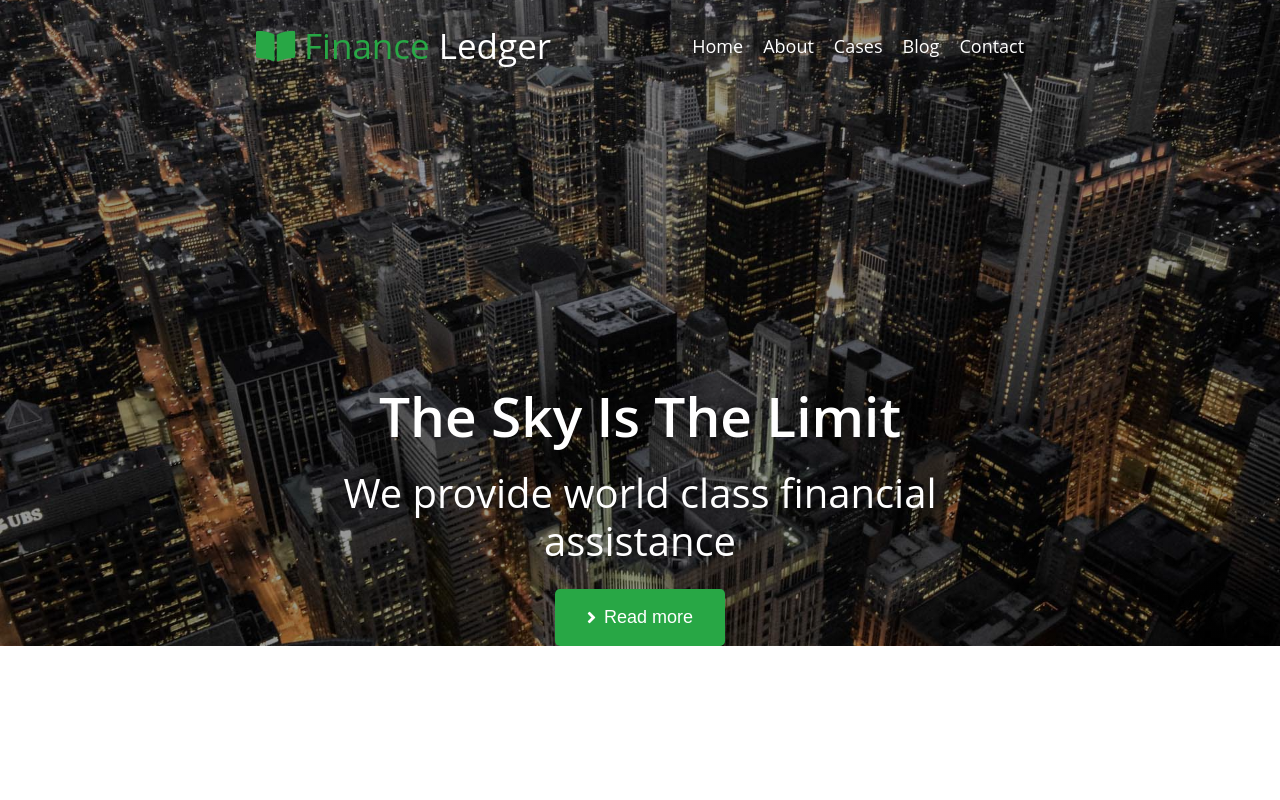
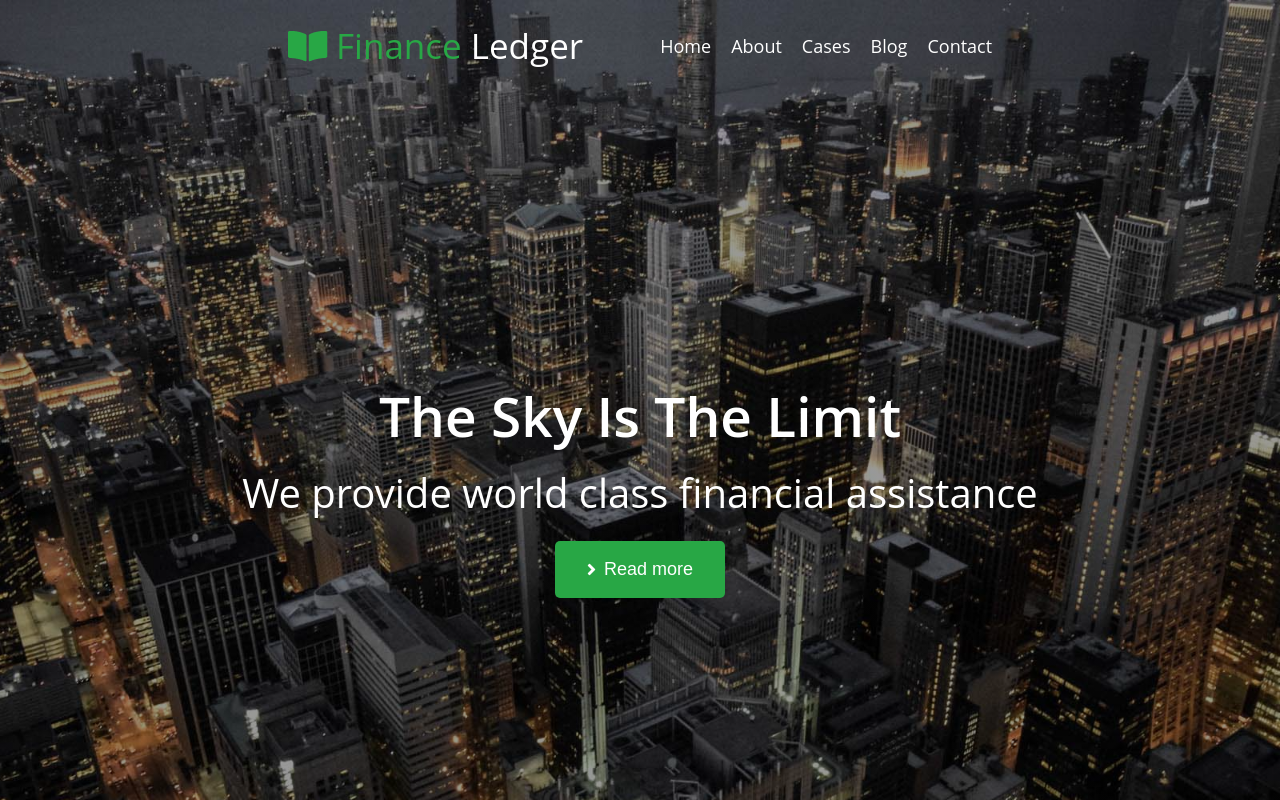
Before and after one commit to Taras-Roboteckyi/Finance_ledger, a React (Create React App) app: page / in a window 1280 px wide. Shown: the top 800 px of the page. Built offline with nearby package versions, Linux system fonts and the light colour scheme.

Commit message:
add hero section

```diff
--- a/src/components/Header/Header.styled.jsx
+++ b/src/components/Header/Header.styled.jsx
@@ -11,9 +11,9 @@ export const Heading = styled.header`
   /* animation: animateY 1000ms; */
   transition: transform 2000ms cubic-bezier(0.4, 0, 0.2, 1);
   background-color: ${prop => (prop.scrolled ? 'rgba(0, 0, 0, 0.6)' : 'unset')};
-  @media (max-width: 480px) {
+  /* @media (max-width: 480px) {
     width: 480px;
-  }
+  } */
 
   /*   @keyframes animateY {
     0% {
@@ -28,14 +28,26 @@ export const Heading = styled.header`
       transform: translateY(0);
     }
   } */
+  @media (min-width: ${props => props.theme.breakpoints.tablet}) {
+    padding-bottom: 0px;
+  }
+
+  @media (min-width: ${props => props.theme.breakpoints.desktop}) {
+    padding-top: 35px;
+  }
 `;
 
 export const HeaderContainer = styled.div`
+  /* padding-left: 20px;
+  padding-right: 20px; */
   @media (min-width: ${props => props.theme.breakpoints.tablet}) {
     display: flex;
     align-items: center;
     justify-content: space-between;
+    padding-left: 32px;
+    padding-right: 32px;
   }
+
   /* ul {
     display: flex;
     justify-content: center;
--- a/src/components/Header/Navigation/Navigation.styled.jsx
+++ b/src/components/Header/Navigation/Navigation.styled.jsx
@@ -34,6 +34,11 @@ export const MenuLink = styled.a`
   font-size: 16px;
   line-height: 22px;
   color: ${props => props.theme.colors.$white};
+  transition: color 500ms;
+
+  &:hover {
+    color: ${props => props.theme.colors.$styleColor};
+  }
 
   @media (min-width: ${props => props.theme.breakpoints.tablet}) {
     font-size: 18px;
--- a/src/components/Hero/HeroSection.jsx
+++ b/src/components/Hero/HeroSection.jsx
@@ -9,13 +9,13 @@ export const HeroSection = () => {
       role="region"
       aria-labelledby="We provide world class financial assistance"
     >
-      <Container>
-        <HeroContainer>
-          <TitleHero>The Sky Is The Limit</TitleHero>
-          <TextHero>We provide world class financial assistance</TextHero>
-          <Button icon content={'Read more'} />
-        </HeroContainer>
-      </Container>
+      {/* <Container> */}
+      <HeroContainer>
+        <TitleHero>The Sky Is The Limit</TitleHero>
+        <TextHero>We provide world class financial assistance</TextHero>
+        <Button icon content={'Read more'} />
+      </HeroContainer>
+      {/* </Container> */}
     </Section>
   );
 };
--- a/src/components/Hero/HeroSection.styled.jsx
+++ b/src/components/Hero/HeroSection.styled.jsx
@@ -5,8 +5,9 @@ import HeroImg2x from '../../images/home/showcase@2x.jpg';
 export const Section = styled.section`
   /* max-width: 480px;
   min-height: 533px; */
-  margin-left: auto;
-  margin-right: auto;
+  height: 533px;
+  /* margin-left: auto;
+  margin-right: auto; */
   /* text-align: center; */
   color: ${props => props.theme.colors.$white};
   background-color: #00000040; // 40 - aльфа канал який додає прозорість
@@ -19,15 +20,19 @@ export const Section = styled.section`
     (min-resolution: 192dpi),
     (min-resolution: 2dppx) {
     background-image: linear-gradient(rgba(0, 0, 0, 0.4), rgba(0, 0, 0, 0.4)), url(${HeroImg2x});
+    background-position: center;
+    background-size: cover;
   }
 
   @media screen and (min-width: ${props => props.theme.breakpoints.tablet}) {
     /* max-width: 768px;
     min-height: 1024px; */
+    height: 1024px;
   }
   @media screen and (min-width: ${props => props.theme.breakpoints.desktop}) {
     /* max-width: 1360px;
     min-height: 768px; */
+    height: 768px;
   }
 `;
 
@@ -45,6 +50,7 @@ export const TitleHero = styled.h1`
   padding-left: 40px;
   padding-right: 40px;
   margin-bottom: 16px;
+  text-align: center;
 
   @media screen and (min-width: ${props => props.theme.breakpoints.tablet}) {
     font-size: 55px;
--- a/src/components/Сontainer/Container.styled.jsx
+++ b/src/components/Сontainer/Container.styled.jsx
@@ -5,10 +5,10 @@ export const Div = styled.div`
   padding-left: 20px;
   padding-right: 20px;
 
-  @media screen and (min-width: 320px) {
+  /* @media screen and (min-width: 320px) {
     width: ${props => props.theme.breakpoints.mobile};
-  }
-  @media screen and (min-width: 768px) {
+  } */
+  @media (min-width: 768px) {
     width: ${props => props.theme.breakpoints.tablet};
   }
   @media screen and (min-width: 1360px) {
```
